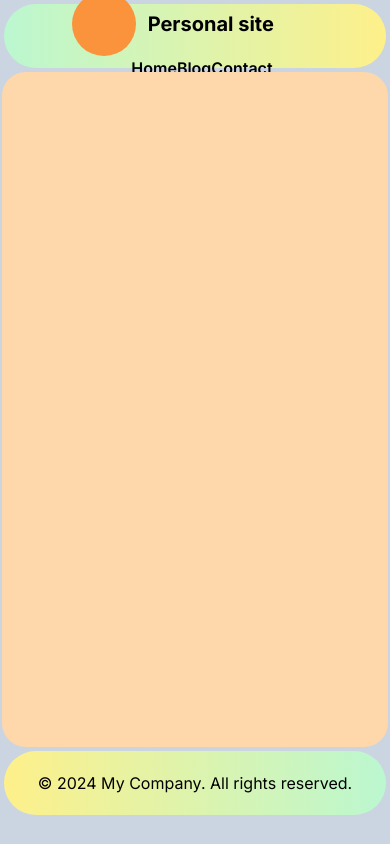
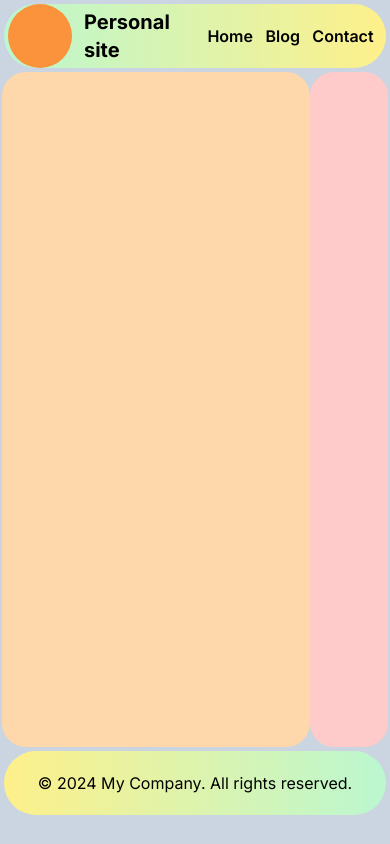
Before and after one commit to Majdanka/nextJsprj, a Next.js app: page / in a window 390 px wide. Built offline with nearby package versions, Linux system fonts and the light colour scheme.

Commit message:
Aside container

```diff
--- a/app/(publicPage)/layout.tsx
+++ b/app/(publicPage)/layout.tsx
@@ -1,8 +1,8 @@
 import type { Metadata } from "next";
 import { Inter } from "next/font/google";
 import "../globals.css";
-import Header from "../components/publicPage/Header/header";
-import Footer from "../components/publicPage/Footer/footer";
+import Header from "../components/publicPage/layout/Header/header";
+import Footer from "../components/publicPage/layout/Footer/footer";
 
 const inter = Inter({ subsets: ["latin"] });
 
--- a/app/(publicPage)/page.tsx
+++ b/app/(publicPage)/page.tsx
@@ -5,5 +5,10 @@ export const metadata: Metadata = {
 };
 
 export default function Home() {
-  return <main className="w-[99%] rounded-3xl h-[80vh] bg-orange-200"></main>;
+  return (
+    <>
+      <main className="w-[79%] rounded-3xl h-[80vh] bg-orange-200"></main>
+      <aside className="w-[20%] rounded-3xl h-[80vh] bg-red-200"></aside>
+    </>
+  );
 }
--- /dev/null
+++ b/app/components/publicPage/homePage/aside.tsx
@@ -0,0 +1,3 @@
+export default function Aside() {
+  return <></>;
+}
--- a/app/components/publicPage/Header/header.tsx
+++ b/app/components/publicPage/layout/Header/header.tsx
@@ -4,8 +4,8 @@ import Link from "next/link";
 
 export default function Header() {
   return (
-    <header className="flex justify-center flex-col md:flex-row bg-gradient-to-r from-green-200 to-yellow-200 rounded-full m-1 h-16 items-center w-full">
-      <div className="flex justify-evenly w-2/3">
+    <header className="flex justify-center flex-row bg-gradient-to-r from-green-200 to-yellow-200 rounded-full m-1 h-16 items-center w-full">
+      <div className="flex justify-evenly md:w-2/3 w-1/2">
         <div className="flex h-16 align-middle w-full pl-1 items-center">
           <Logo />
           <Link href="../..">
@@ -13,7 +13,7 @@ export default function Header() {
           </Link>
         </div>
       </div>
-      <nav className="flex justify-evenly w-1/3 font-semibold">
+      <nav className="flex justify-evenly md:w-1/3 font-semibold w-1/2">
         <NavBar />
       </nav>
     </header>
```
Also changed, not shown: app/components/publicPage/layout/Footer/footer.tsx (renamed from app/components/publicPage/Footer/footer.tsx), app/components/publicPage/layout/Header/logo.tsx (renamed from app/components/publicPage/Header/logo.tsx), app/components/publicPage/layout/Header/navBar.tsx (renamed from app/components/publicPage/Header/navBar.tsx).
